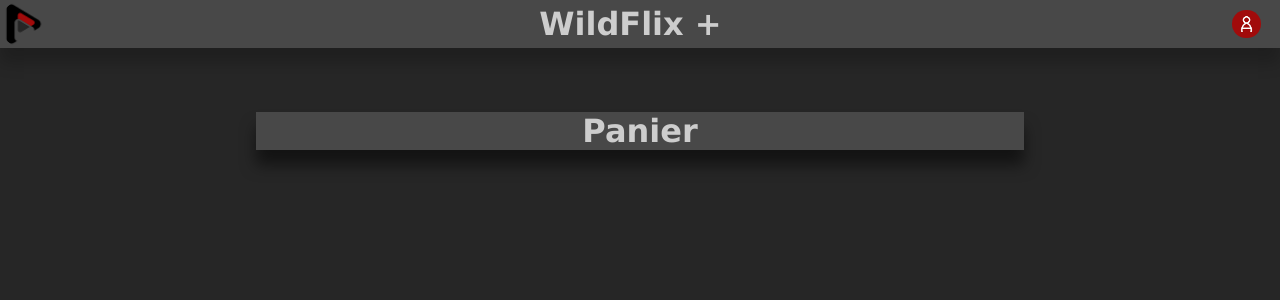
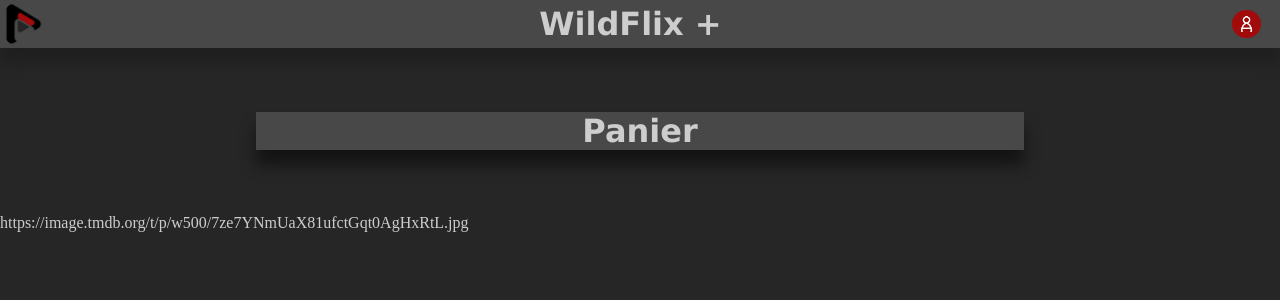
Before and after one commit to WildCodeSchool/2023-03-JS-Remote-Wild_Impact_Project-2_Team_C, a React (Vite) app in the folder frontend/: page / in a window 1280 px wide. Shown: the top 300 px of the page. Built offline with nearby package versions, Linux system fonts and the light colour scheme; a web font is replaced by a local one.

Commit message:
Récupération des datas films et importation de la data par props dans 'BasketPage'

```diff
--- a/frontend/src/App.jsx
+++ b/frontend/src/App.jsx
@@ -11,6 +11,7 @@ import BasketPage from "./pages/BasketPage";
 
 import "./styles/Variables.scss";
 import "./styles/App.scss";
+import films from "./data/films";
 
 function App() {
   return (
@@ -22,7 +23,7 @@ function App() {
       {/** US 3 Page */}
       {/* <Page03 /> */}
       {/** US 4 Page */}
-      <BasketPage />
+      <BasketPage film={films[0]} />
       {/* US 5 Page */}
       {/* <Page05 /> */}
     </div>
--- a/frontend/src/pages/BasketPage.jsx
+++ b/frontend/src/pages/BasketPage.jsx
@@ -1,16 +1,21 @@
 import React from "react";
 import Banner from "@components/Banner";
 import "../styles/BasketPage.scss";
+import { PropTypes } from "prop-types";
 
-function BasketPage() {
+function BasketPage({ film }) {
   return (
     <div>
       <Banner />
       <div className="basket-page">
         <h1 className="basket-title"> Panier </h1>
+        <section> {film.poster_path} </section>
       </div>
     </div>
   );
 }
 
+BasketPage.propTypes = {
+  film: PropTypes.string.isRequired,
+};
 export default BasketPage;
```
